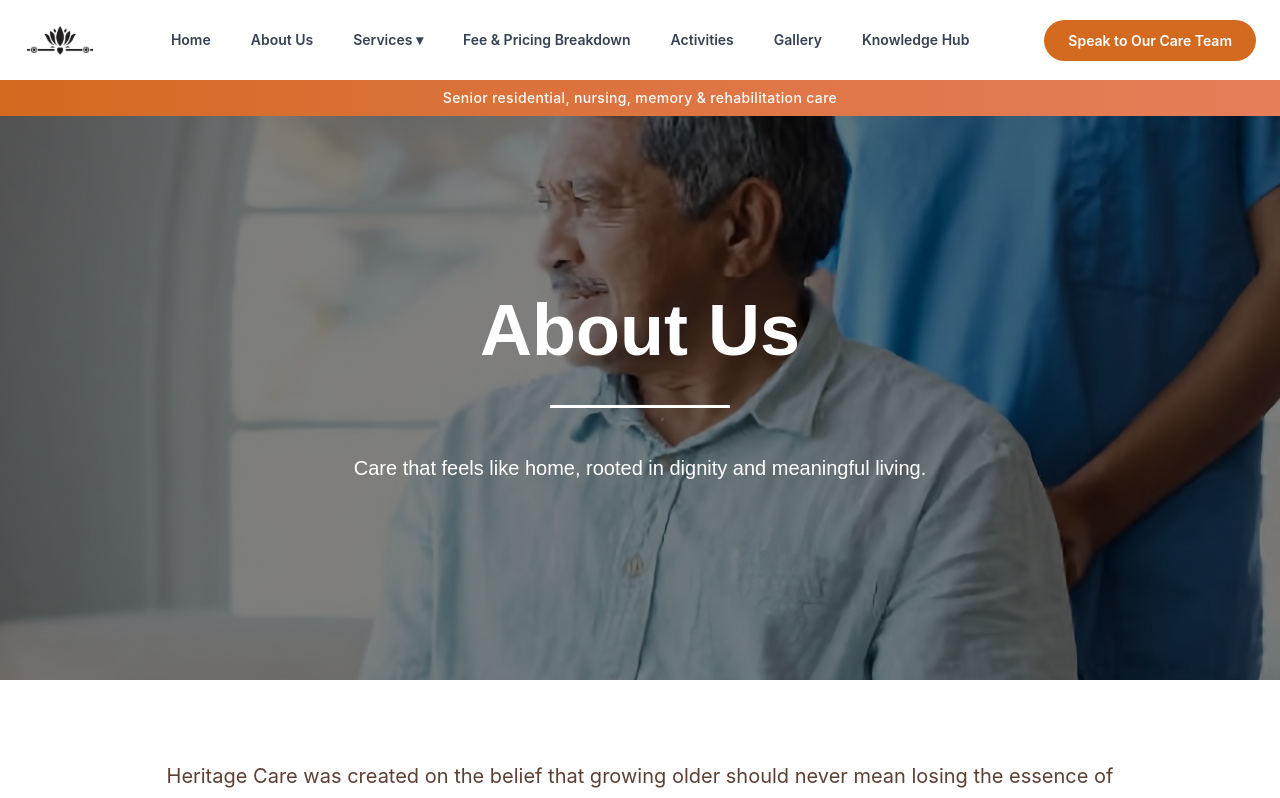
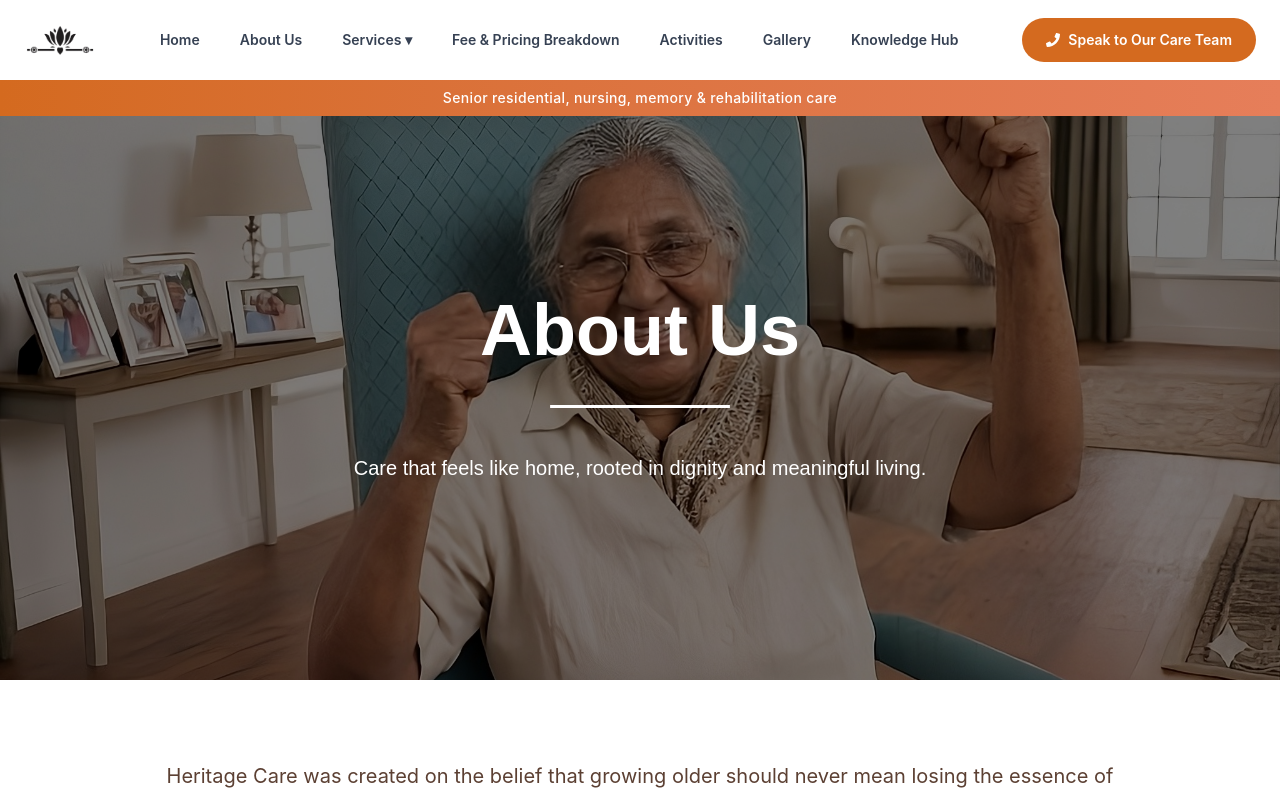
Before and after one commit to Nehan12/St.Johns, a Next.js app: page /about in a window 1280 px wide. Shown: the top 798 px of the page. Built offline with nearby package versions, Linux system fonts and the light colour scheme.

Commit message:
Added some features

```diff
--- a/src/components/Navigation.tsx
+++ b/src/components/Navigation.tsx
@@ -4,6 +4,7 @@ import { useState, useEffect } from "react";
 import Link from "next/link";
 import { motion, AnimatePresence } from "framer-motion";
 import Image from "next/image";
+import { FaPhone } from "react-icons/fa";
 
 export default function Navigation() {
   const [scrolled, setScrolled] = useState(false);
@@ -249,8 +250,9 @@ export default function Navigation() {
             <div className="hidden lg:block ml-auto">
               <Link
                 href="/contact"
-                className="bg-[#D46A1F] text-white px-6 py-3 rounded-full text-sm font-semibold hover:bg-[#E67E5A] transition-colors duration-200"
+                className="bg-[#D46A1F] text-white px-6 py-3 rounded-full text-sm font-semibold hover:bg-[#E67E5A] transition-colors duration-200 flex items-center gap-2"
               >
+                <FaPhone />
                 Speak to Our Care Team
               </Link>
             </div>
```
Also changed, not shown: public/about.jpeg.
